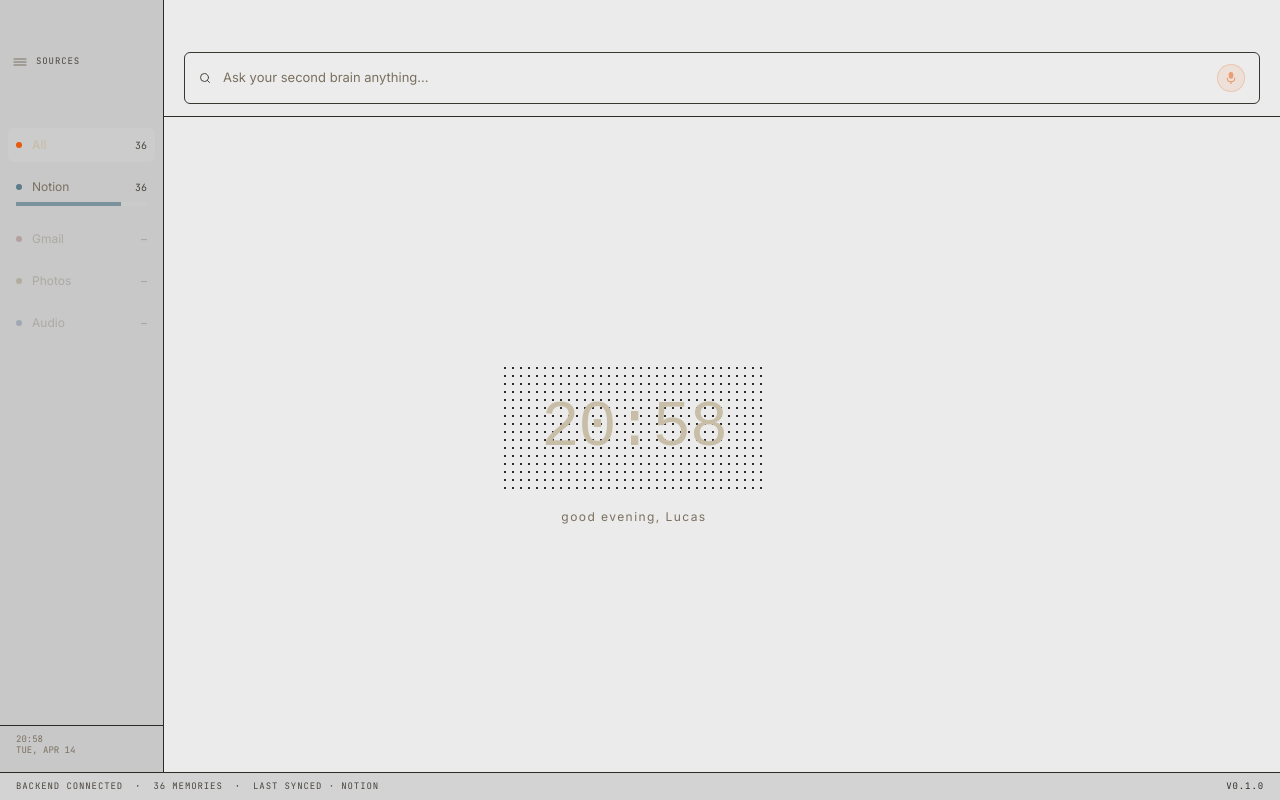
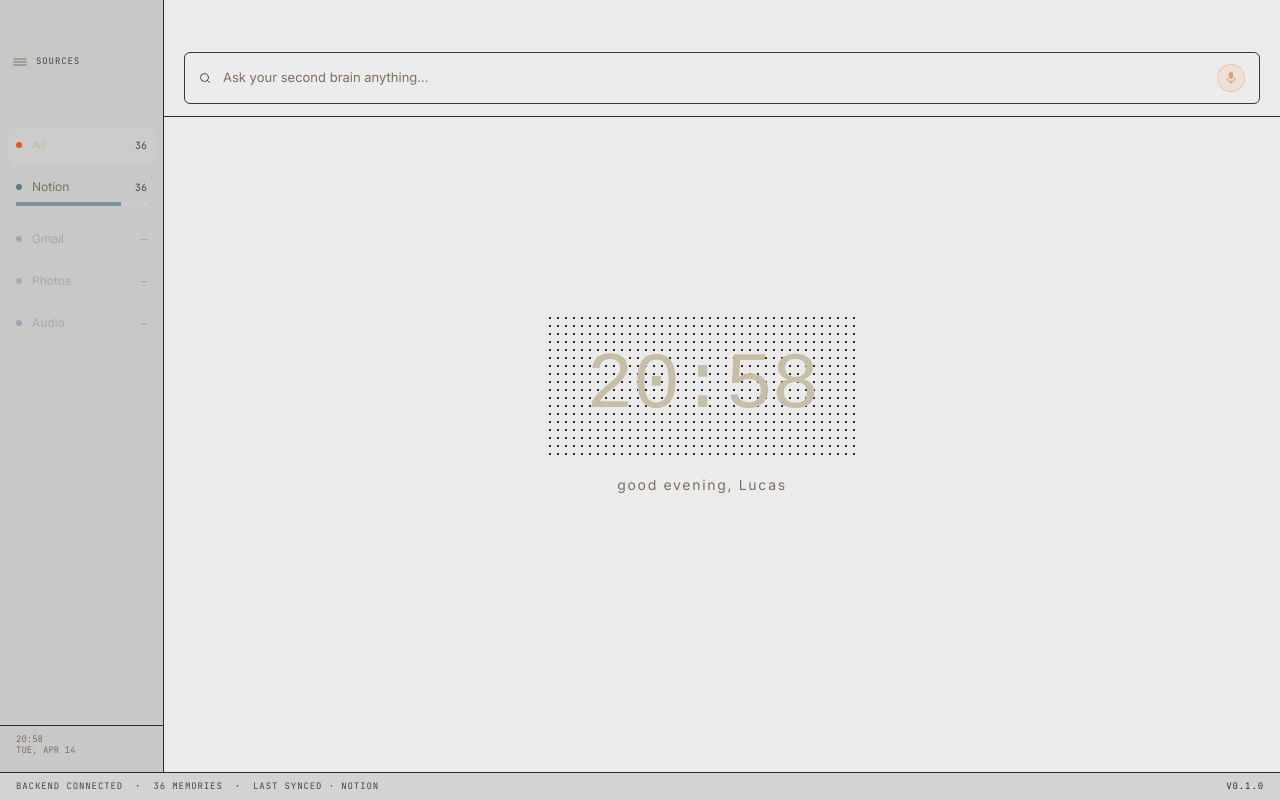
Before and after one commit to Lucasvngpl/second-brain, a React (Vite) app: page / in a window 1280 px wide. Built offline with nearby package versions, Linux system fonts and the light colour scheme; a web font is replaced by a local one.

Commit message:
Refactor EmptyState component layout and improve RecentPanel return logic

```diff
--- a/src/components/AnswerPanel.tsx
+++ b/src/components/AnswerPanel.tsx
@@ -27,7 +27,9 @@ function EmptyState() {
   const hh = now.toLocaleTimeString('en-US', { hour: '2-digit', minute: '2-digit', hour12: false })
 
   return (
-    <div className="flex-1 flex flex-col items-center justify-center gap-2">
+    /* Full height of the content area — paddingBottom compensates for the search bar + status bar
+       above/below so the clock lands visually centered in the window */
+    <div className="flex-1 flex flex-col items-center justify-center gap-2" style={{ paddingBottom: 80, paddingRight: 40 }}>
       {/* Dot-grid card housing the clock — Nothing OS physical display aesthetic */}
       <div
         className="relative flex flex-col items-center justify-center gap-2 px-10 py-8 rounded-md"
@@ -41,7 +43,7 @@ function EmptyState() {
           className="leading-none select-none"
           style={{
             fontFamily: '"Doto", monospace',
-            fontSize: 64,
+            fontSize: 80,
             color: '#C8BEA8',
             letterSpacing: '-0.02em',
             fontWeight: 400,
@@ -51,8 +53,8 @@ function EmptyState() {
         </p>
       </div>
       <p
-        className="text-[12px] text-[#7A7060] select-none"
-        style={{ letterSpacing: '0.12em', marginTop: '8px' }}
+        className="text-[14px] select-none"
+        style={{ color: '#7A7060', letterSpacing: '0.12em', marginTop: '8px' }}
       >
         {getGreeting()}
       </p>
--- a/src/components/RecentPanel.tsx
+++ b/src/components/RecentPanel.tsx
@@ -4,9 +4,7 @@ type Props = {
 }
 
 export default function RecentPanel({ history, onSelect }: Props) {
-  if (history.length === 0) return (
-    <div className="w-[160px] flex-shrink-0" />
-  )
+  if (history.length === 0) return null
 
   return (
     <div className="w-[160px] flex-shrink-0 flex flex-col gap-1">
```
